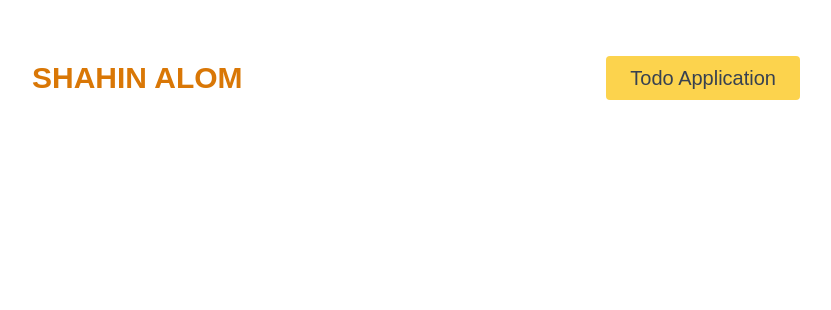
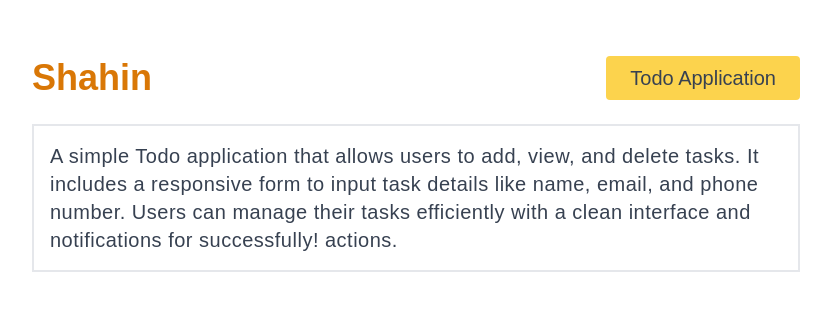
Before and after one commit to noorjsdivs/mern_todo_app, a Next.js app: page / in a window 1280 px wide. Shown: the top 310 px of the page, without its empty margins (224-1055 px from the left). Built offline with nearby package versions, Linux system fonts and the light colour scheme.

Commit message:
loading page add

```diff
--- a/src/app/layout.tsx
+++ b/src/app/layout.tsx
@@ -1,8 +1,8 @@
 import type { Metadata } from "next";
 import localFont from "next/font/local";
 import "./globals.css";
-import Layout from "@/components/Layout/LayOut";
 import { Toaster } from "react-hot-toast";
+import Layout from "@/components/Layout/Layout";
 
 const geistSans = localFont({
   src: "./fonts/GeistVF.woff",
--- a/src/app/page.tsx
+++ b/src/app/page.tsx
@@ -4,12 +4,12 @@ export default function Home() {
   return (
     <div className="max-w-screen-md mx-auto py-10">
       <div className="flex items-center gap-4 mt-4 justify-between">
-        <h1 className="text-3xl font-semibold text-amber-600 uppercase"> Shahin Alom</h1>
-
+        <h1 className="text-4xl font-bold text-amber-600"> Shahin</h1>
         <Link href={"/shahin"}>
           <button className="bg-amber-300 py-2 px-6 text-xl rounded text-gray-700 hover:bg-amber-400 hover:text-white font-medium duration-300">Todo Application</button>
         </Link>
       </div>
+      <h1 className="mt-6 tracking-wide text-xl text-gray-700 border-2 border-gray-200 py-4 px-4">A simple Todo application that allows users to add, view, and delete tasks. It includes a responsive form to input task details like name, email, and phone number. Users can manage their tasks efficiently with a clean interface and notifications for successfully! actions.</h1>
     </div>
   );
 }
--- a/src/components/Loading.tsx
+++ b/src/components/Loading.tsx
@@ -2,8 +2,8 @@ import Image from "next/image";
 import React from "react";
 
 const Loading = () => {
-      return <div className="py-10 max-w-screen-xl mx-auto">
-            <div className="flex items-center justify-center gap-4 text-2xl text-gray-700">
+      return <div className="py-72 max-w-screen-xl mx-auto">
+            <div className="flex items-center justify-center gap-4 text-3xl text-gray-700">
                   Loading...
                   <div className="w-10 h-10 border-4 border-dashed rounded-full animate-spin border-blue-500"></div>
             </div>
--- a/src/components/TodoForm.tsx
+++ b/src/components/TodoForm.tsx
@@ -134,7 +134,7 @@ const TodoForm = () => {
                               {/* Empty Todo List */}
                               {selector?.length === 0 && (
                                     <div className="mt-24 h-12 px-6 rounded">
-                                          <h1 className="text-center animate-bounce text-gray-700 text-3xl">
+                                          <h1 className="text-center animate-bounce text-gray-700 lg:text-3xl text-xl">
                                                 Your todo list is Empty!
                                           </h1>
                                     </div>
```
